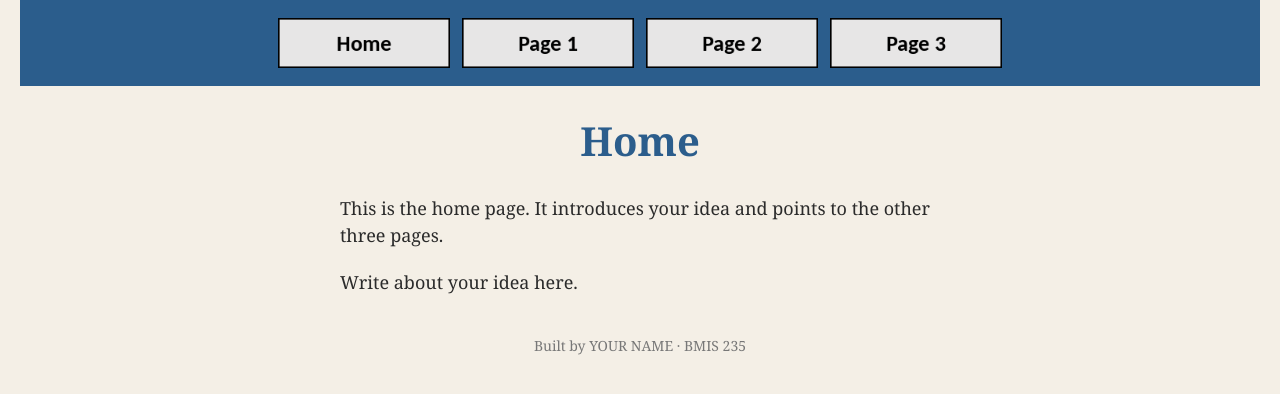
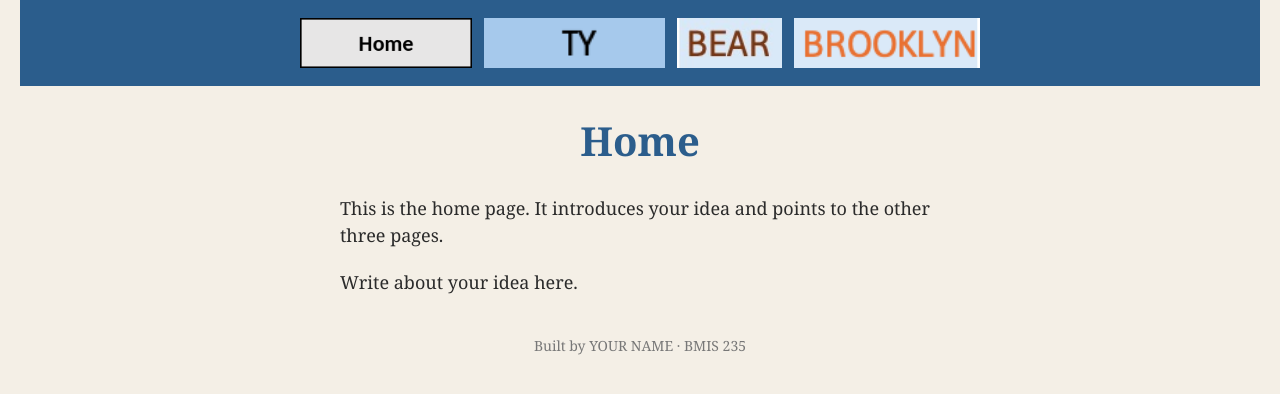
Before and after one commit to cmahoney29/bmis235-html-3-2, a plain HTML site: page index.html in a window 1280 px wide. Drawn offline with Linux system fonts and the light colour scheme.

Commit message:
Update navigation links with new image sources

```diff
--- a/index.html
+++ b/index.html
@@ -23,9 +23,9 @@
      ===================================================================== -->
 <nav>
     <a href="index.html"><img src="img/home.png" alt="Home"></a>
-    <a href="Ty.html"><img src="img/page1.png" alt="Page 1"></a>
-    <a href="Bear.html"><img src="img/page2.png" alt="Page 2"></a>
-    <a href="Brooklyn.html"><img src="img/page3.png" alt="Page 3"></a>
+    <a href="Ty.html"><img src="img/Ty.png" alt="Page 1"></a>
+    <a href="Bear.html"><img src="img/Bear.png" alt="Page 2"></a>
+    <a href="Brooklyn.html"><img src="img/Brooklyn.png" alt="Page 3"></a>
 </nav>
 
 <h1>Home</h1>
```
